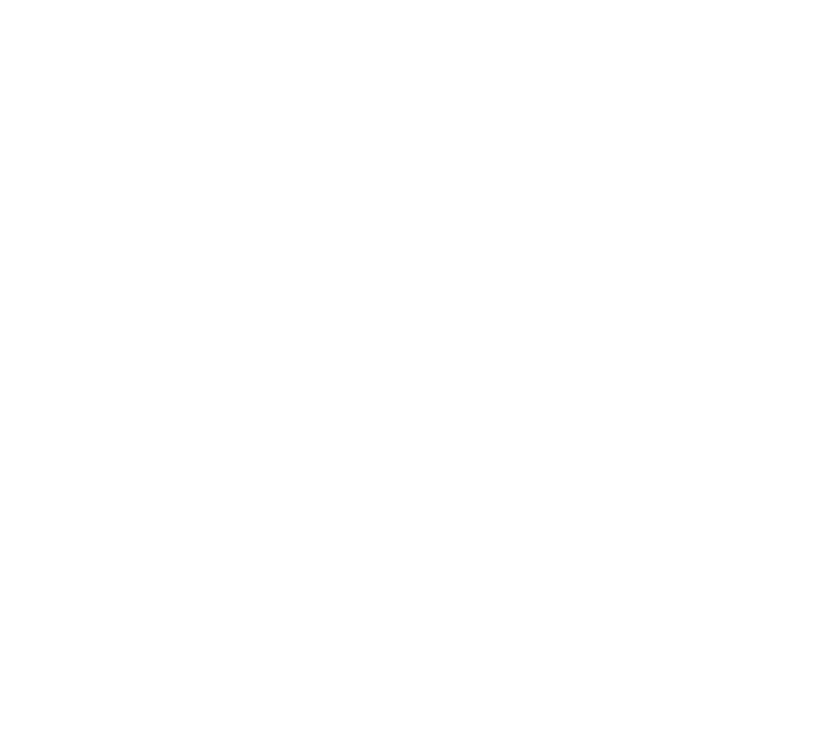
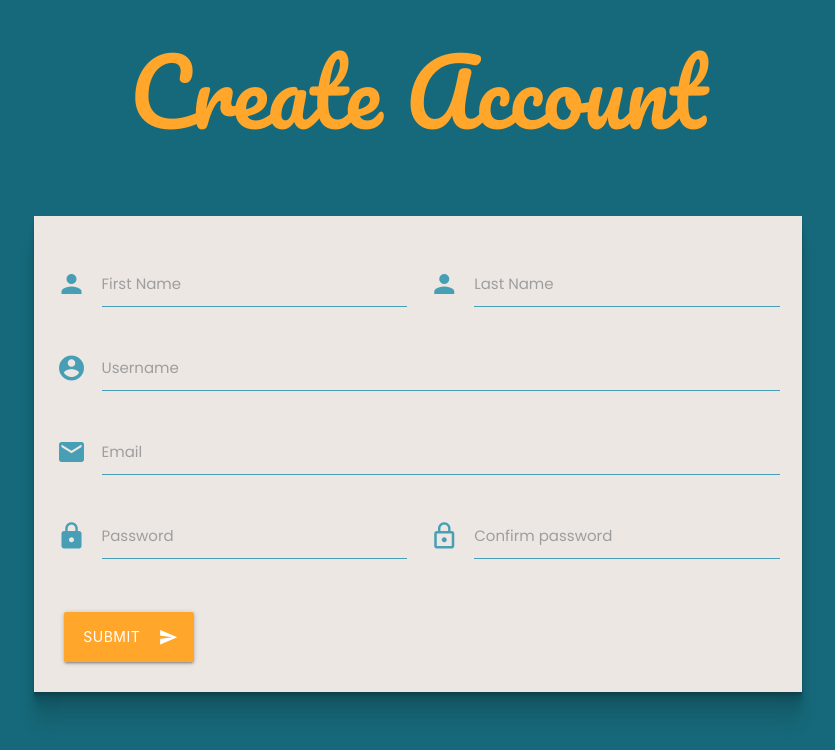
Before and after one commit to MarijaPestoric/ReactJS-Domaci, a React (Create React App) app in the folder Zadatak1/registration-page/: page / in a window 1280 px wide. Shown: the top 750 px of the page, without its empty margins (222-1057 px from the left). Built offline with nearby package versions, Linux system fonts and the light colour scheme.

Commit message:
Cdn, form, design

```diff
--- a/Zadatak1/registration-page/public/index.html
+++ b/Zadatak1/registration-page/public/index.html
@@ -24,8 +24,12 @@
       work correctly both with client-side routing and a non-root public URL.
       Learn how to configure a non-root public URL by running `npm run build`.
     -->
-    <title>React App</title>
-  </head>
+    <link rel="stylesheet" href="https://use.fontawesome.com/releases/v5.15.4/css/all.css" integrity="sha384-DyZ88mC6Up2uqS4h/KRgHuoeGwBcD4Ng9SiP4dIRy0EXTlnuz47vAwmeGwVChigm" crossorigin="anonymous">
+      <!-- Compiled and minified CSS -->
+      <link rel="stylesheet" href="https://cdnjs.cloudflare.com/ajax/libs/materialize/1.0.0/css/materialize.min.css">
+      <link href="https://fonts.googleapis.com/icon?family=Material+Icons" rel="stylesheet">
+      <!-- Compiled and minified JavaScript -->
+      <script src="https://cdnjs.cloudflare.com/ajax/libs/materialize/1.0.0/js/materialize.min.js"></script>
   <body>
     <noscript>You need to enable JavaScript to run this app.</noscript>
     <div id="root"></div>
--- a/Zadatak1/registration-page/src/App.js
+++ b/Zadatak1/registration-page/src/App.js
@@ -1,10 +1,113 @@
 import React from 'react';
+class App extends React.Component {
+  state = {
+    users: [
+      {}
+    ],
+    firstName: "Marija",
+    lastName: "",
+    username: "",
+    email: "",
+    password: "",
+    confirmPassword: "",
+    submitted: false,
+    isValidate: true,
+    usersId: 1,
+    inputStyle: { borderBottom: "1px solid gray" }
+  }
+  //http://jsonblob.com/925468983633920000
 
-function App() {
-  return (
-    <div className="App">
-    </div>
-  );
+  handleChange = (e) => {
+    let name = e.target.name;
+    this.setState({ [name]: e.target.value })
+  }
+  handleSubmit = (e) => {
+    e.preventDefault()
+    let passwordRegex = new RegExp("(?=.*[a-z])(?=.*[A-Z])(?=.*[0-9])(?=.*[!@#$%^&*])(?=.{8,})")
+    let emailRegex = new RegExp('[a-z0-9]+@[a-z]+\.[a-z]{2,3}');
+    let { firstName, lastName, username, email, password } = this.state;
+    if (firstName === "") {
+      console.log("Input field first name is empty!?");
+    } else if (lastName === "") {
+      console.log("Input field last name is empty!?");
+    } else if (username === "") {
+      console.log("Input field username is empty!");
+    } else if (email === "" || !emailRegex.test(email)) {
+      console.log("Not valid email address");
+    } else if (!passwordRegex.test(password)) {
+      console.log("Password is not strong enough!");
+    } else {
+
+      let newUser = {
+        usersId: this.state.users.length + 1,
+        firstName: this.state.firstName,
+        lastName: this.state.lastName,
+        username: this.state.username,
+        email: this.state.email
+      }
+      let users = this.state.users;
+      users.push(newUser)
+      this.setState({ users })
+      fetch("https://jsonblob.com/api/jsonBlob",
+        {
+          method: 'POST',
+          headers: {
+            'Content-Type': 'application/json',
+            'Accept': 'application/json'
+          },
+          body: JSON.stringify(this.state.users)
+        })
+        .then(response => response.json())
+        .then(data => console.log(data))
+        .catch(err => console.log("Error! " + err))
+    }
+  }
+  render() {
+    return (
+      <div className="App">
+        <h1>Create Account</h1>
+        <div className="row">
+          <form method='POST' onSubmit={this.handleSubmit}>
+              <div className='row col s12'>
+              <div className="input-field col s12 l6">
+                <i className="material-icons prefix">person</i>
+                <input id="first_name" name='firstName' type="text" className="validate" style={this.state.inputStyle} onChange={this.handleChange} />
+                <label htmlFor="first_name">First Name</label>
+              </div>
+              <div className="input-field col s12 l6">
+              <i className="material-icons prefix">person</i>
+                <input id="last_name" name='lastName' type="text" className="validate" onChange={this.handleChange} />
+                <label htmlFor="last_name">Last Name</label>
+              </div>
+              <div className="input-field col s12 m12 l12">
+                <i className="material-icons prefix">account_circle</i>
+                <input id="icon_prefix" name='username' type="text" className="validate" onChange={this.handleChange} />
+                <label htmlFor="icon_prefix">Username</label>
+              </div>
+              <div className="input-field col s12">
+                <i className="material-icons prefix">email</i>
+                <input id="email" name='email' type="text" className="validate" onChange={this.handleChange} />
+                <label htmlFor="email">Email</label>
+              </div>
+              <div className="input-field col s12 m6 l6">
+                <i className="material-icons prefix">lock</i>
+                <input id="password" name='password' type="password" className="validate" onChange={this.handleChange} />
+                <label htmlFor="password">Password</label>
+              </div>
+              <div className="input-field col s12 m6 l6">
+              <i className="material-icons prefix">lock_outline</i>
+                <input id="confirm-password" name='confirmedPassword' type="password" className="validate" onChange={this.handleChange} />
+                <label htmlFor="confirm-password">Confirm password</label>
+              </div>
+              </div>
+            <button className="btn waves-effect waves-light" type="submit" name="action">Submit
+              <i className="material-icons right">send</i>
+            </button>
+          </form>
+        </div>
+      </div>
+    );
+  }
 }
 
 export default App;
--- a/Zadatak1/registration-page/src/index.css
+++ b/Zadatak1/registration-page/src/index.css
@@ -1,3 +1,4 @@
+@import url('https://fonts.googleapis.com/css2?family=Pacifico&family=Poppins&display=swap');
 body {
   margin: 0;
   font-family: -apple-system, BlinkMacSystemFont, 'Segoe UI', 'Roboto', 'Oxygen',
@@ -5,9 +6,60 @@
     sans-serif;
   -webkit-font-smoothing: antialiased;
   -moz-osx-font-smoothing: grayscale;
+  background-color: #16697a;
 }
 
 code {
   font-family: source-code-pro, Menlo, Monaco, Consolas, 'Courier New',
     monospace;
 }
+
+h1{
+  text-align: center;
+  font-family: "Pacifico", cursive;
+  color: #ffa62b;
+  padding: 0;
+  margin-bottom: 0;
+  font-size: 6rem;
+}
+form{
+  font-family: "Poppins", sans-serif;
+  background-color: #ede7e3;
+  padding-top: 30px !important;
+  margin-top: 5rem;
+  box-shadow: rgba(0, 0, 0, 0.09) 0px 2px 1px, rgba(0, 0, 0, 0.09) 0px 4px 2px, rgba(0, 0, 0, 0.09) 0px 8px 4px, rgba(0, 0, 0, 0.09) 0px 16px 8px, rgba(0, 0, 0, 0.09) 0px 32px 16px;
+}
+.row{
+  max-width: 60vw;
+  width: 70vw;
+  margin: 0 auto !important;
+}
+.success{
+  border: 1px solid green;
+}
+.error{
+  border: 1px solid red;
+}
+button{
+  margin:2rem;
+  background-color: #ffa62b !important;
+  height: 50px !important;
+  width: 130px !important;
+  align-content: center;
+}
+button:hover{
+  background-color: #ede7e3 !important;
+  border: 2px solid #ffa62b;
+  color: #ffa62b;
+}
+input{
+  border-bottom: 1px solid #489fb5 !important;
+}
+
+.prefix{
+  color: #489fb5;
+  cursor: default;
+}
+.prefix:hover{
+  color: #ffa62b;
+}
```
Also changed, not shown: Zadatak1/registration-page/src/Form.js (added, +9 -0 lines).
